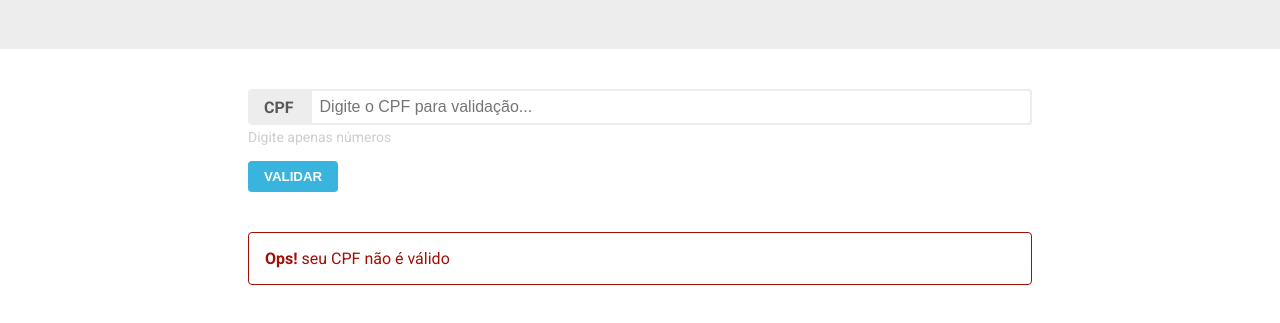
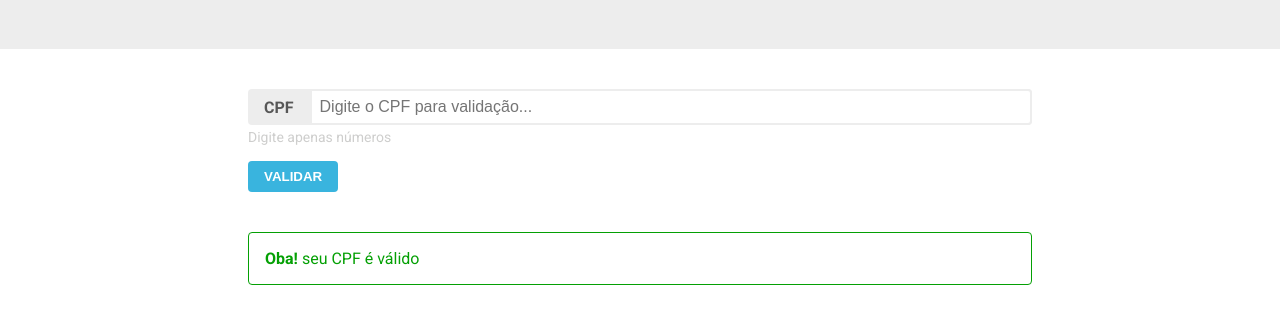
Before and after one commit to edclenildo/validador-cpf, a plain HTML site: page index.html in a window 1280 px wide. Both pictures are taken after a click on the button "VALIDAR". Shown: the part 151-474 px from the top of the page. Drawn offline with Linux system fonts and the light colour scheme.

Commit message:
Feito implementação do algorítimo

```diff
--- a/index.html
+++ b/index.html
@@ -21,7 +21,7 @@
             <form class="c-form">
                 <div class="c-form__input">
                     <label class="c-form__label" for="cpf">CPF</label>
-                    <input class="c-form__field js-cpf" type="text" id="cpf" required placeholder = "Digite o CPF para validação..." maxlength="10">
+                    <input class="c-form__field js-cpf" type="text" id="cpf" required placeholder = "Digite o CPF para validação..." maxlength="11">
                 </div>
                 <span class="c-form__warning" >Digite apenas números</span>
                 <button class="c-button" type="button" onclick="validar()">Validar</button>
--- a/script.js
+++ b/script.js
@@ -1,15 +1,44 @@
 console.log('estamos no ar...');
 
 function validaCPF(cpf) {
-    return false;
+    let soma = 0;
+    let numeros = cpf.substring(0,9);
+    let digitos = cpf.substring(9);
+
+    for(var i = 10; i > 1; i--) {
+        soma += numeros.charAt(10 - i) * i;
+    }
+
+    soma = (soma * 10) % 11 > 9 ? 0 : (soma * 10) % 11;
+
+    console.log(soma);
+    if(soma != digitos.charAt(0)) {
+        return false;
+    }
+
+
+    soma = 0;
+    numeros = cpf.substring(0,10);
+
+    for( i = 11; i > 1; i--) {
+        soma += numeros.charAt(11 - i) * i;
+    }
+
+    soma = (soma * 10) % 11 > 9 ?   0 : (soma * 10) % 11;
+
+    if(soma != digitos.charAt(1)) {
+        return false
+    }else {
+        return true;
+    }
 }
 
 function validar() {
-    console.log('validando o cpf');
+    let cpf = document.querySelector('.js-cpf').value;
+    let resultadoValidacao = validaCPF(cpf);
 
-    let cpf = document.querySelector('.js-cpf').value;
-    console.log(cpf);
-    let resultadoValidacao = validaCPF(cpf);
+    document.querySelector('.js-sucess').style.display='none';
+    document.querySelector('.js-error').style.display='none';
 
     if(resultadoValidacao) {
         document.querySelector('.js-sucess').style.display='block';
```
